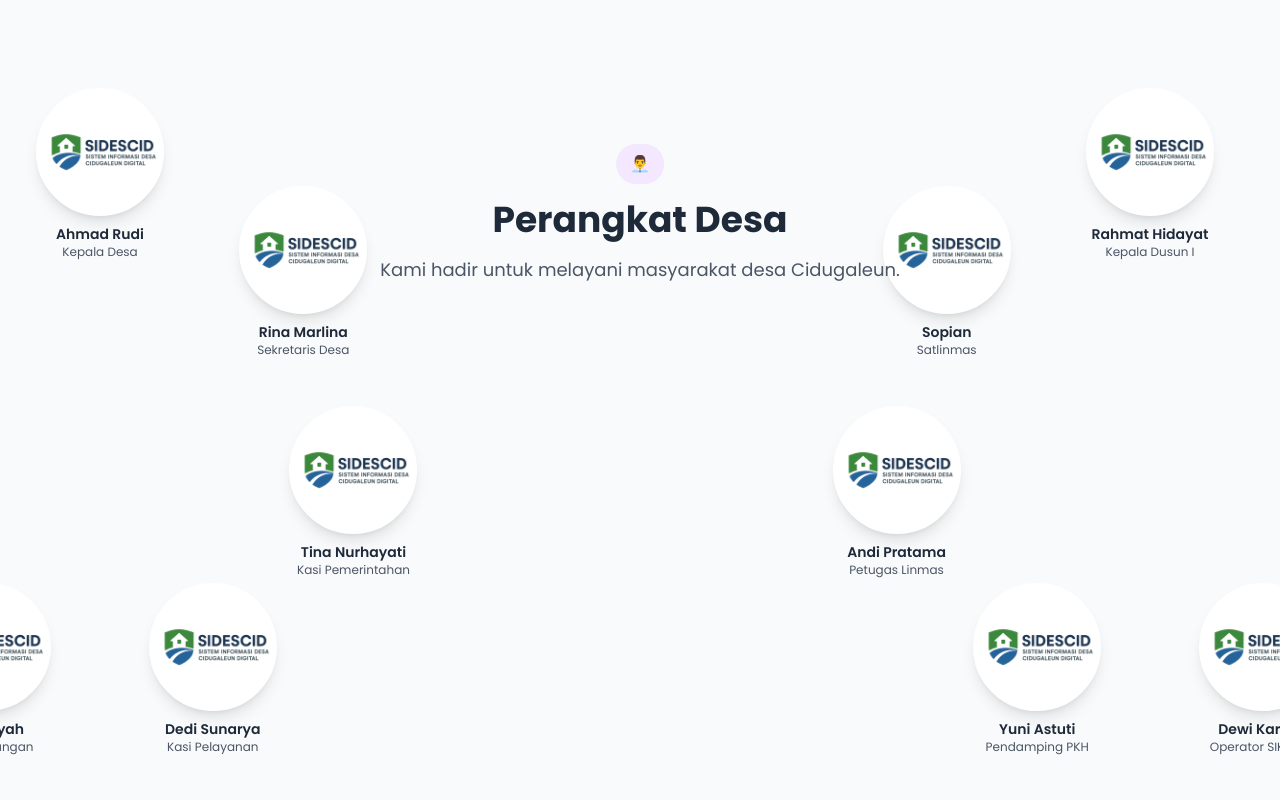
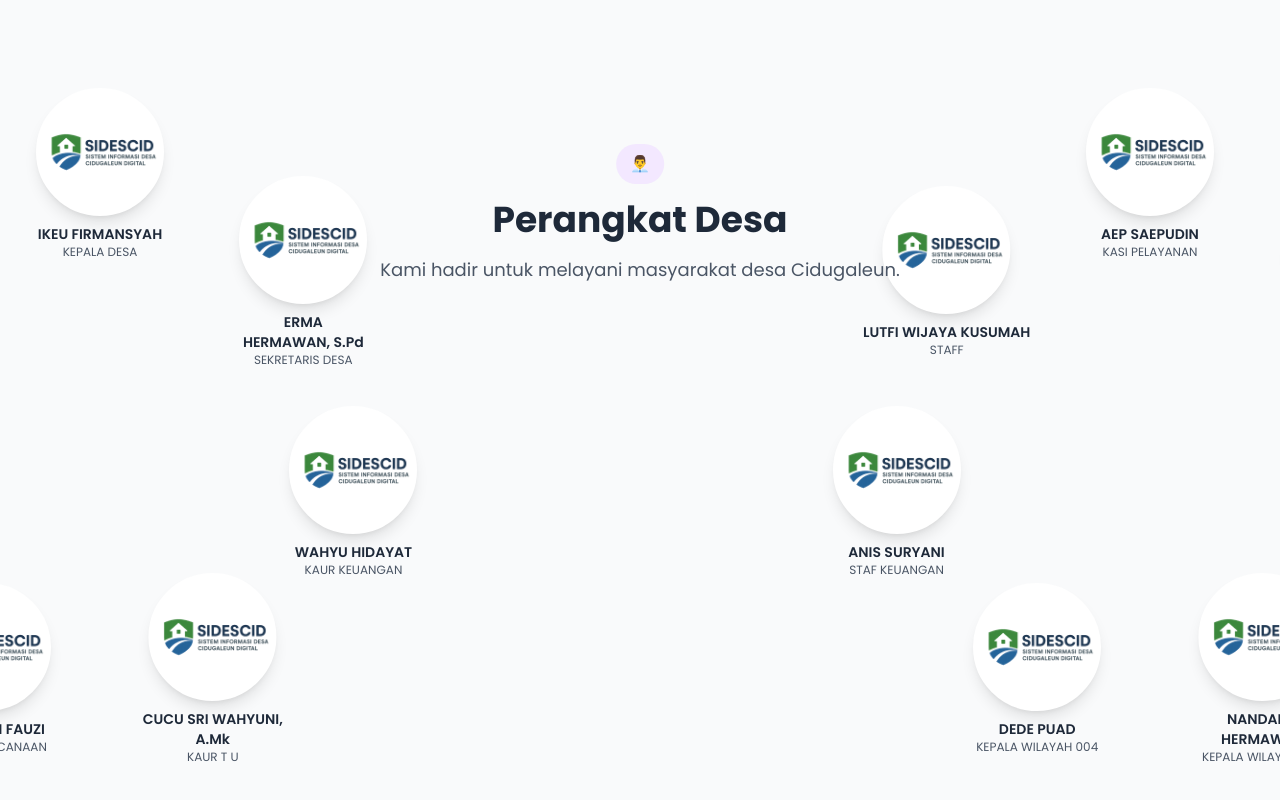
Before and after one commit to Apriyanto20/SIDESCID, a Next.js app: page / in a window 1280 px wide. Shown: the part 2439-3239 px from the top of the page. Built offline with nearby package versions, Linux system fonts and the light colour scheme.

Commit message:
Aparatur Desa

```diff
--- a/src/app/components/PerangkatDesaSection.tsx
+++ b/src/app/components/PerangkatDesaSection.tsx
@@ -4,20 +4,20 @@ import { useEffect, useState } from "react";
 import FloatingProfileCard from "./FloatingProfileCard";
 
 const perangkatDesa = [
-  { name: "Ahmad Rudi", role: "Kepala Desa", src: "/image/logo.png" },
-  { name: "Rina Marlina", role: "Sekretaris Desa", src: "/image/logo.png" },
-  { name: "Tina Nurhayati", role: "Kasi Pemerintahan", src: "/image/logo.png" },
-  { name: "Dedi Sunarya", role: "Kasi Pelayanan", src: "/image/logo.png" },
-  { name: "Siti Aisyah", role: "Kaur Keuangan", src: "/image/logo.png" },
-  { name: "Ujang Saputra", role: "Kaur Umum", src: "/image/logo.png" },
-  { name: "Nina Melani", role: "Kaur Perencanaan", src: "/image/logo.png" },
-  { name: "Rahmat Hidayat", role: "Kepala Dusun I", src: "/image/logo.png" },
-  { name: "Desi Marlina", role: "Kepala Dusun II", src: "/image/logo.png" },
-  { name: "Joko Priyono", role: "Staff Pelayanan Umum", src: "/image/logo.png" },
-  { name: "Dewi Kartika", role: "Operator SIKS-NG", src: "/image/logo.png" },
-  { name: "Yuni Astuti", role: "Pendamping PKH", src: "/image/logo.png" },
-  { name: "Andi Pratama", role: "Petugas Linmas", src: "/image/logo.png" },
-  { name: "Sopian", role: "Satlinmas", src: "/image/logo.png" },
+  { name: "IKEU FIRMANSYAH", role: "KEPALA DESA", src: "/image/logo.png" },
+  { name: "ERMA HERMAWAN, S.Pd", role: "SEKRETARIS DESA", src: "/image/logo.png" },
+  { name: "WAHYU HIDAYAT", role: "KAUR KEUANGAN", src: "/image/logo.png" },
+  { name: "CUCU SRI WAHYUNI, A.Mk", role: "KAUR T U", src: "/image/logo.png" },
+  { name: "CEPI IMAM FAUZI", role: "KAUR PERENCANAAN", src: "/image/logo.png" },
+  { name: "WARMAN", role: "KASI PEMERINTAHAN", src: "/image/logo.png" },
+  { name: "BUDIMAN TORO, S.Pd", role: "KASI KESRA", src: "/image/logo.png" },
+  { name: "AEP SAEPUDIN", role: "KASI PELAYANAN", src: "/image/logo.png" },
+  { name: "ENGKUS KUSNADI", role: "KEPALA WILAYAH 001", src: "/image/logo.png" },
+  { name: "NUNU", role: "KEPALA WILAYAH 002", src: "/image/logo.png" },
+  { name: "NANDANG HERMAWAN", role: "KEPALA WILAYAH 003", src: "/image/logo.png" },
+  { name: "DEDE PUAD", role: "KEPALA WILAYAH 004", src: "/image/logo.png" },
+  { name: "ANIS SURYANI", role: "STAF KEUANGAN", src: "/image/logo.png" },
+  { name: "LUTFI WIJAYA KUSUMAH", role: "STAFF", src: "/image/logo.png" },
 ];
 
 export default function PerangkatDesaSection() {
--- a/src/app/profil/aparatur/page.tsx
+++ b/src/app/profil/aparatur/page.tsx
@@ -1,6 +1,11 @@
 // pages/profil/aparatur.tsx
 
 const aparaturData = [
+  {
+    nama: "IKEU FIRMANSYAH",
+    jabatan: "KEPALA DESA",
+    foto: "/image/logo.png",
+  },
   {
     nama: "ERMA HERMAWAN, S.Pd",
     jabatan: "SEKDES",
```
